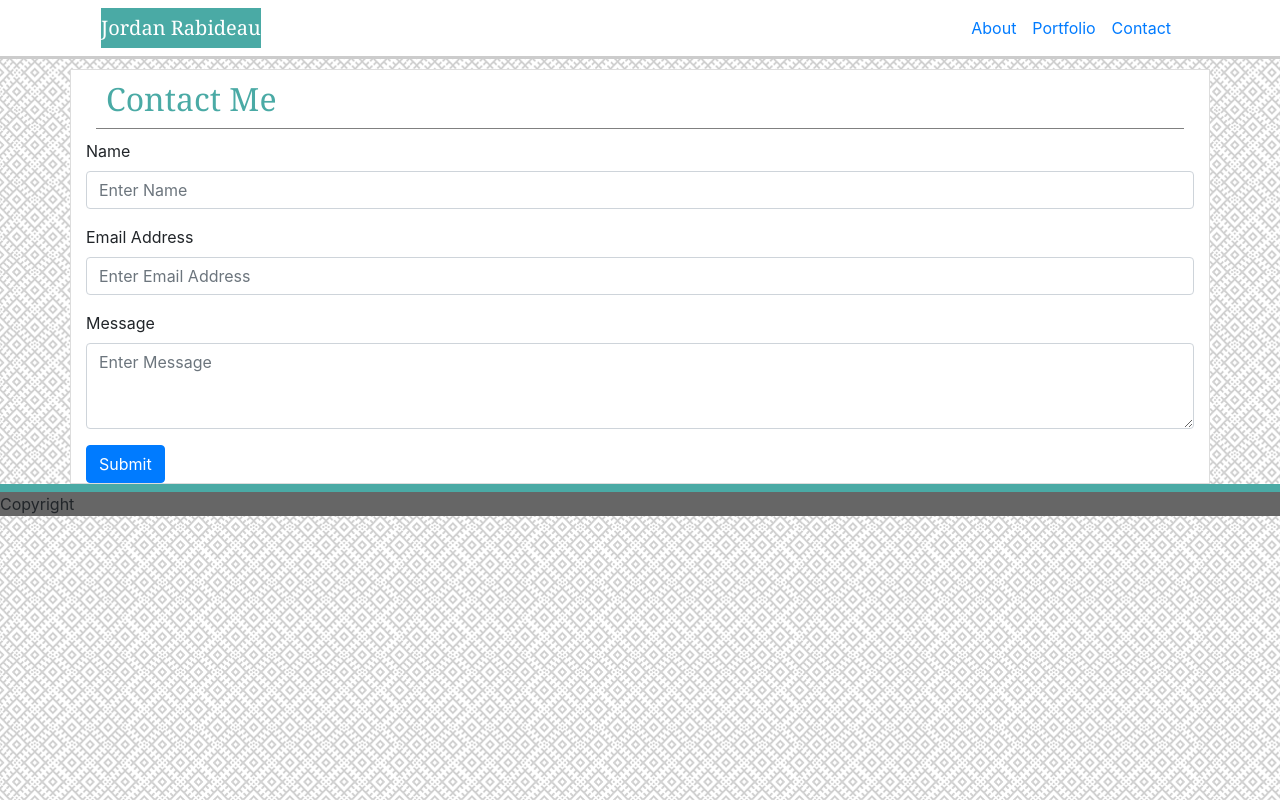
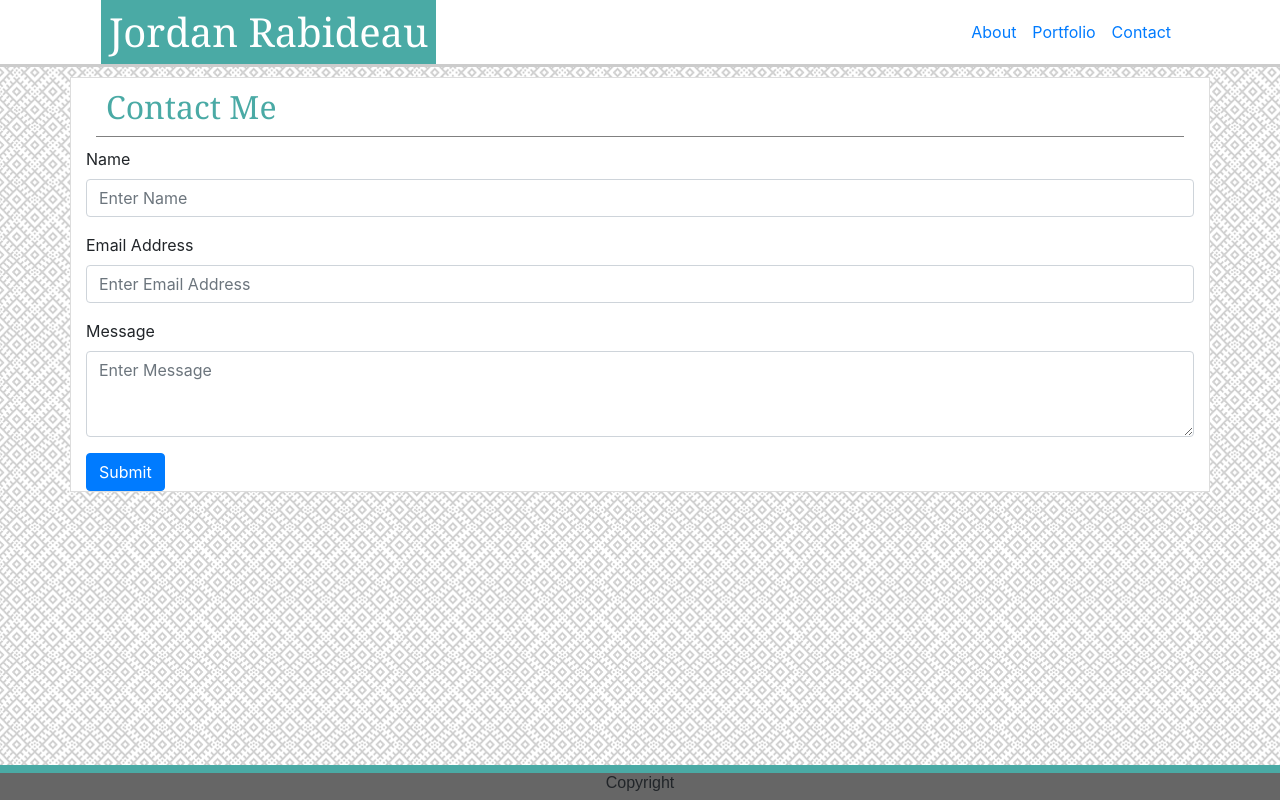
Before and after one commit to JordanMRabideau/Bootstrap-Portfolio, a plain HTML site: page contact.html in a window 1280 px wide. Drawn offline with nearby package versions, Linux system fonts and the light colour scheme.

Commit message:
All done!

```diff
--- a/assets/style.css
+++ b/assets/style.css
@@ -1,5 +1,5 @@
 html {
-    height: 100%;
+height: 100%;
 }
 
 body {
@@ -19,7 +19,7 @@ header {
     border-bottom-color: #cccccc;
 }
 
-.navbar-brand {
+.h1 {
     font-family: Georgia, 'Times New Roman', Times, serif;
     color: white;
     background-color: #4aaaa5;
@@ -53,11 +53,17 @@ p {
 }
 
 footer {
+    font-family: 'Arial', 'Helvetica Neue', Helvetica, sans-serif;
+    position: absolute;
+    bottom: 0;
+    text-align: center;
+    width: 100%;
+    height: 35px;
     flex: 0 0 auto;
     background: #666666;
     border-top: 8px solid #4aaaa5;
 }
-}
+
 
 .imageText {
     padding: 8px 0 5px 0;
@@ -88,3 +94,7 @@ footer {
 #navbarNavAltMarkup {
     display: block!important
 }
+
+h6 {
+    margin: 0;
+}
--- a/contact.html
+++ b/contact.html
@@ -13,8 +13,8 @@
         <header class="row">
                 <div class="col-md-12">
                     <div class="container">
-                        <nav class="navbar navbar-expand-lg">
-                            <div class="navbar-brand">Jordan Rabideau</div>
+                        <nav class="navbar navbar-expand-lg pb-0 pt-0">
+                            <div class="h1 p-2 mb-0">Jordan Rabideau</div>
 
                             <div class="justify-content-md-end"></div>
                                 <div class="collapse navbar-collapse" id="navbarNavAltMarkup">
@@ -61,13 +61,13 @@
         </div>
 
         <!-- footer -->
-        <footer class="row">
-                <div class="col-md-12">
-                    <div class="sticky-bottom">
-                        Copyright
-                    </div>
+        <div class="fixed-bottom">
+            <footer>
+                <div class="container">
+                    <!-- Footer Container -->
+                    <h6>Copyright</h6>
                 </div>
-        </footer>
-
+            </footer>
+        </div>
     </body>
 </html>
```
Also changed, not shown: index.html (+10 -10 lines), portfolio.html (+12 -12 lines).
